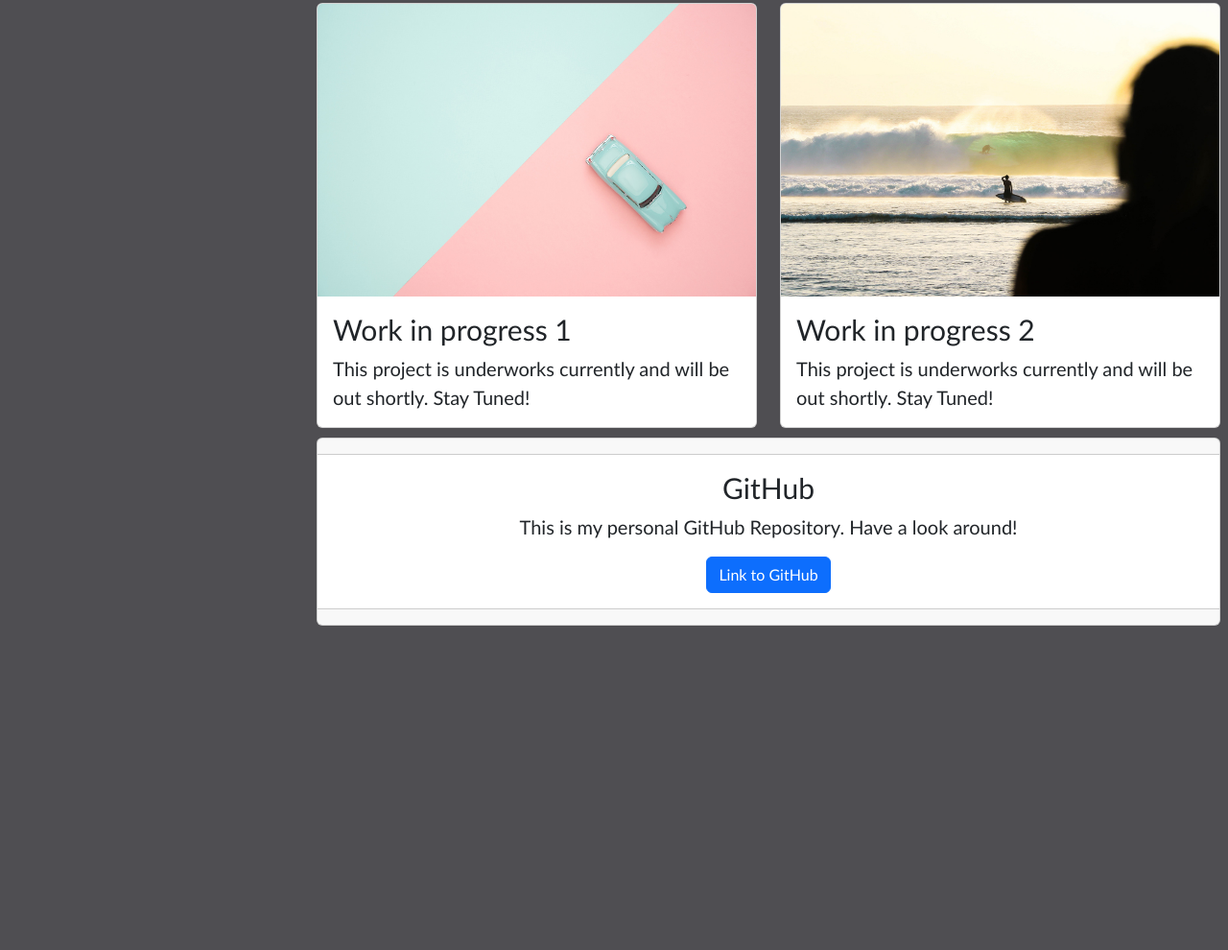
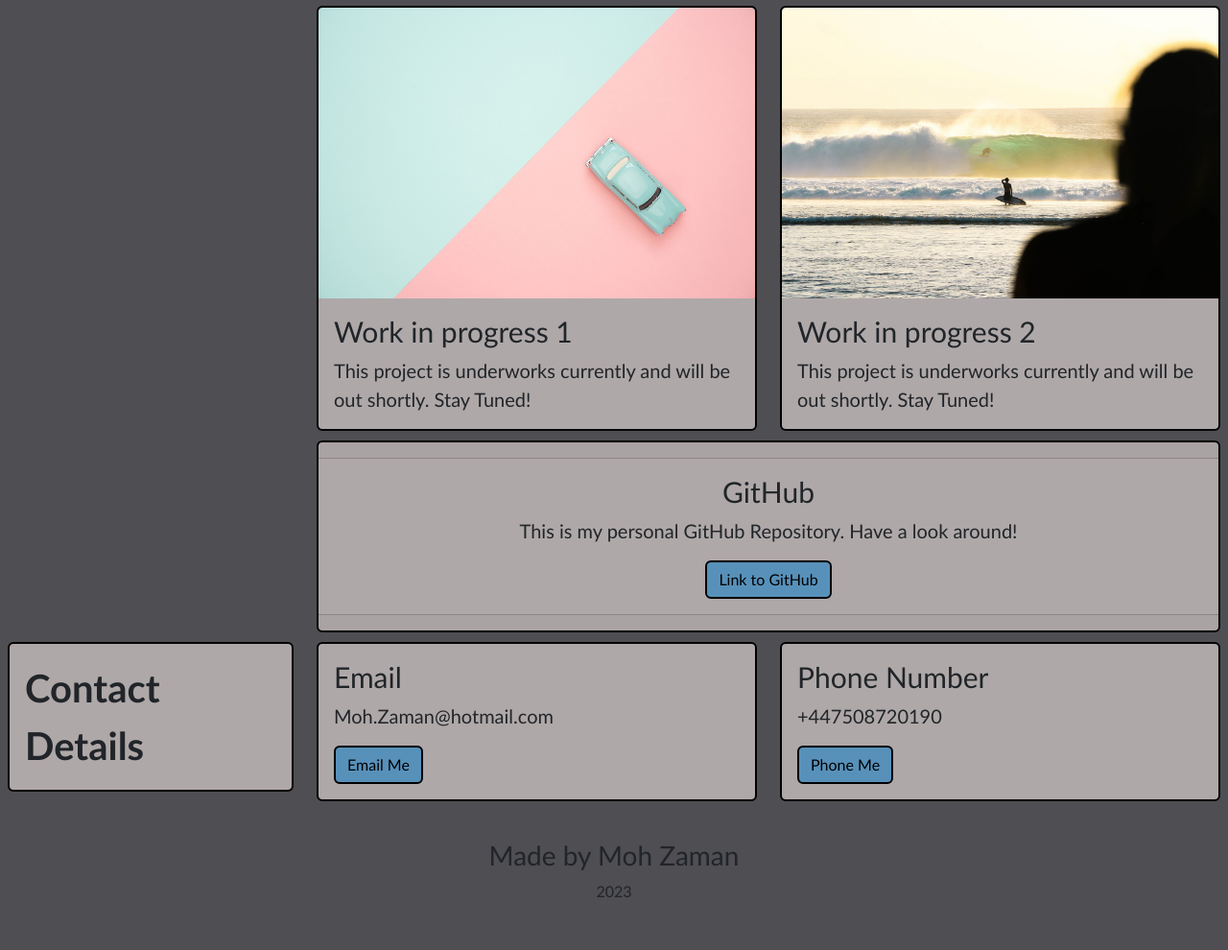
Before and after one commit to Moh-Zaman/Moh-Zaman-Bootstrap-Portfolio, a plain HTML site: page index.html in a window 1280 px wide. Shown: the part 1574-2564 px from the top of the page at 96% size. Before the commit the page ends 2244 px from the top, so only its background shows below. Drawn offline with nearby package versions, Linux system fonts and the light colour scheme.

Commit message:
Final HTML and CSS Changes

```diff
--- a/assets/css/style.css
+++ b/assets/css/style.css
@@ -42,6 +42,8 @@ body {
 /* Cards */
 .card {
     margin-bottom: 10px;
+    border: black solid 2px;
+    background-color: #c2babad5 !important;
 }
 
 .aboutme, .projects {
@@ -57,10 +59,25 @@ body {
     font-size: 20px;
 }
 
+/* Buttons */
+.btn-primary {
+    background-color: rgba(50, 136, 194, 0.7);
+    border-color: black;
+    border: 2px solid;
+    color: black;
+}
+
 /* Projects */
-
 
 .horiseon h5 a{
     text-decoration: none;
     color: black;
 }
+
+/* Footer */
+footer {
+    padding: 30px;
+    clear: both;
+    font-family: 'Trebuchet MS', 'Lucida Sans Unicode', 'Lucida Grande', 'Lucida Sans', Arial, sans-serif;
+    text-align: center;
+}
--- a/index.html
+++ b/index.html
@@ -47,7 +47,7 @@
             </ul>
           </li>
           <li class="nav-item">
-            <a class="nav-link" href="#">Contact Details</a>
+            <a class="nav-link" href="#contact">Contact Details</a>
           </li>
         </ul>
       </div>
@@ -142,9 +142,43 @@
   </div>
 
 <!-- Contact Details -->
-
-
+<div class="row">
+    <div class="col-6 col-md-3">
+        <div class="card">
+            <div class="card-body aboutme" id="contact">
+              Contact Details
+            </div>
+          </div>
+    </div>
+    <div class="col-12 col-md-9">
+        <div class="row">
+            <div class="col-sm-6 mb-3 mb-sm-0">
+              <div class="card">
+                <div class="card-body">
+                  <h5 class="card-title">Email</h5>
+                  <p class="card-text">Moh.Zaman@hotmail.com</p>
+                  <a href="mailto:Moh.Zaman@hotmail.com" class="btn btn-primary">Email Me</a>
+                </div>
+              </div>
+            </div>
+            <div class="col-sm-6">
+              <div class="card">
+                <div class="card-body">
+                  <h5 class="card-title">Phone Number</h5>
+                  <p class="card-text">+447508720190</p>
+                  <a href="tel:+447508720190" class="btn btn-primary">Phone Me</a>
+                </div>
+              </div>
+            </div>
+          </div>
+    </div>
+  </div>
 </body>
 
+<!-- Footer -->
+<footer>
+    <h3>Made by Moh Zaman</h3>
+    <p>2023</p>
+</footer>
 
 </html>
```
